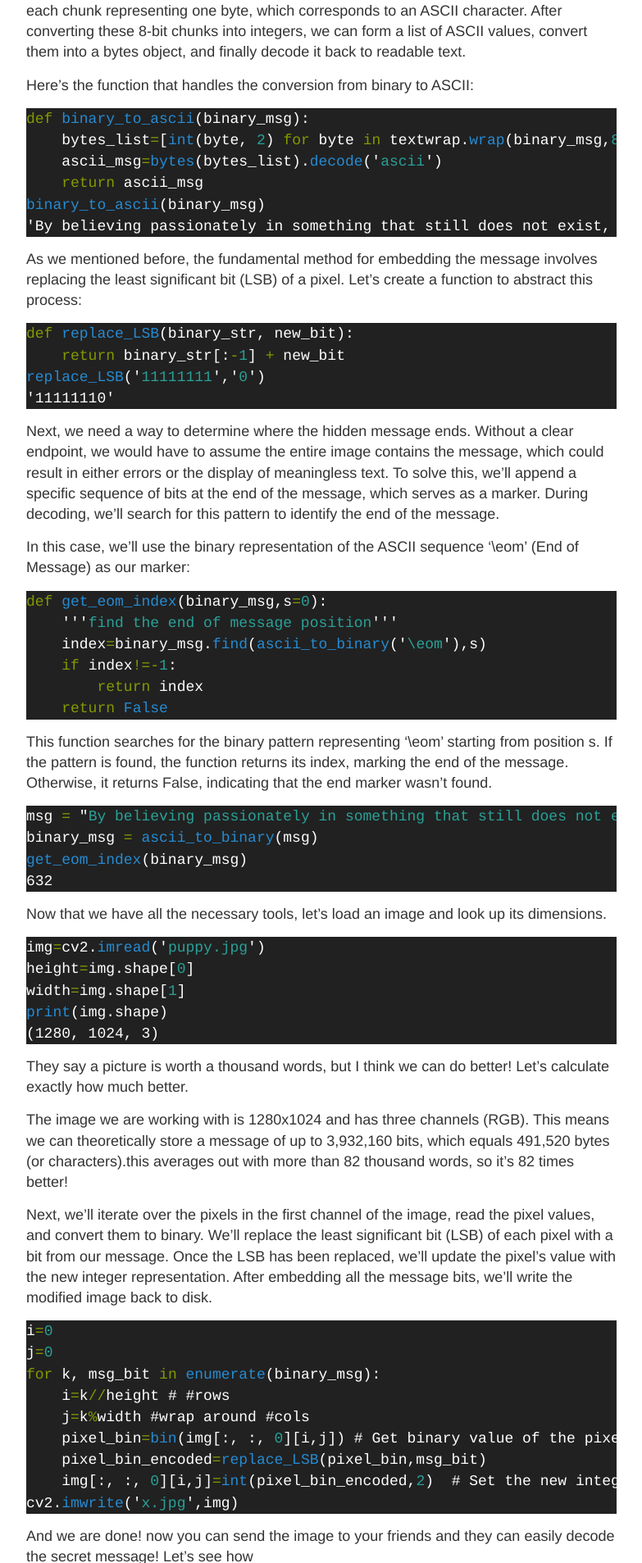
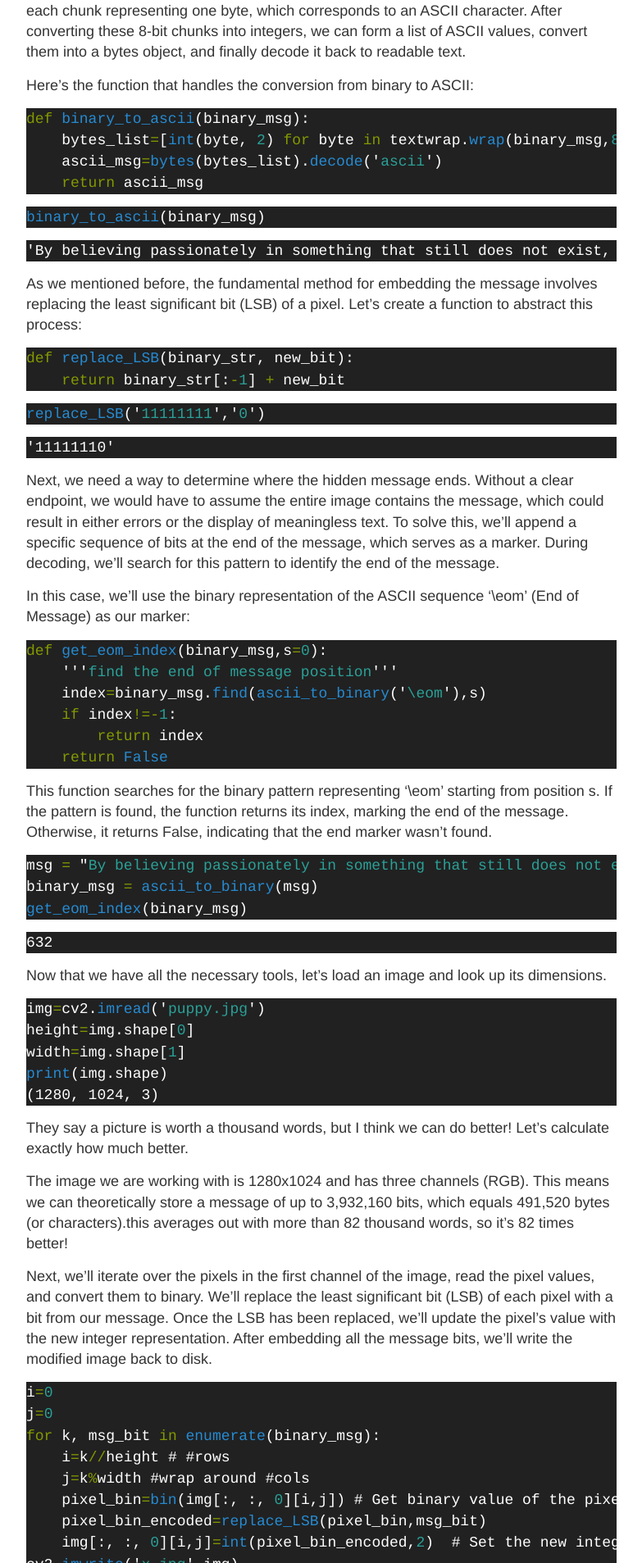
Before and after one commit to mgama1/mgama1.github.io, a Jekyll site: the page built from _posts/2024-10-2-secretmessage.md, in a window 1280 px wide. Shown: the part 3595-5502 px from the top of the page at 82% size, without its empty margins (248-1031 px from the left). Built offline with Jekyll 4.4.1, drawn with Linux system fonts in a browser that asks for light colours; a script that is not in the unit is left out.

Commit message:
refactoring_and_stuff

````diff
--- a/_posts/2024-10-2-secretmessage.md
+++ b/_posts/2024-10-2-secretmessage.md
@@ -138,10 +138,12 @@ def binary_to_ascii(binary_msg):
     ascii_msg=bytes(bytes_list).decode('ascii')
     return ascii_msg
 ```
+<p></p>
 
 ```python
 binary_to_ascii(binary_msg)
 ```
+<p></p>
 
 ```
 'By believing passionately in something that still does not exist, we create it.'
@@ -152,10 +154,12 @@ As we mentioned before, the fundamental method for embedding the message involve
 def replace_LSB(binary_str, new_bit):
     return binary_str[:-1] + new_bit
 ```
+<p></p>
 
 ```python
 replace_LSB('11111111','0')
 ```
+<p></p>
 
 ```
 '11111110'
@@ -180,10 +184,12 @@ msg = "By believing passionately in something that still does not exist, we crea
 binary_msg = ascii_to_binary(msg)
 get_eom_index(binary_msg)
 ```
+<p></p>
 
 ```
 632
 ```
+<p></p>
 
 Now that we have all the necessary tools, let’s load an image and look up its dimensions.
 
````
